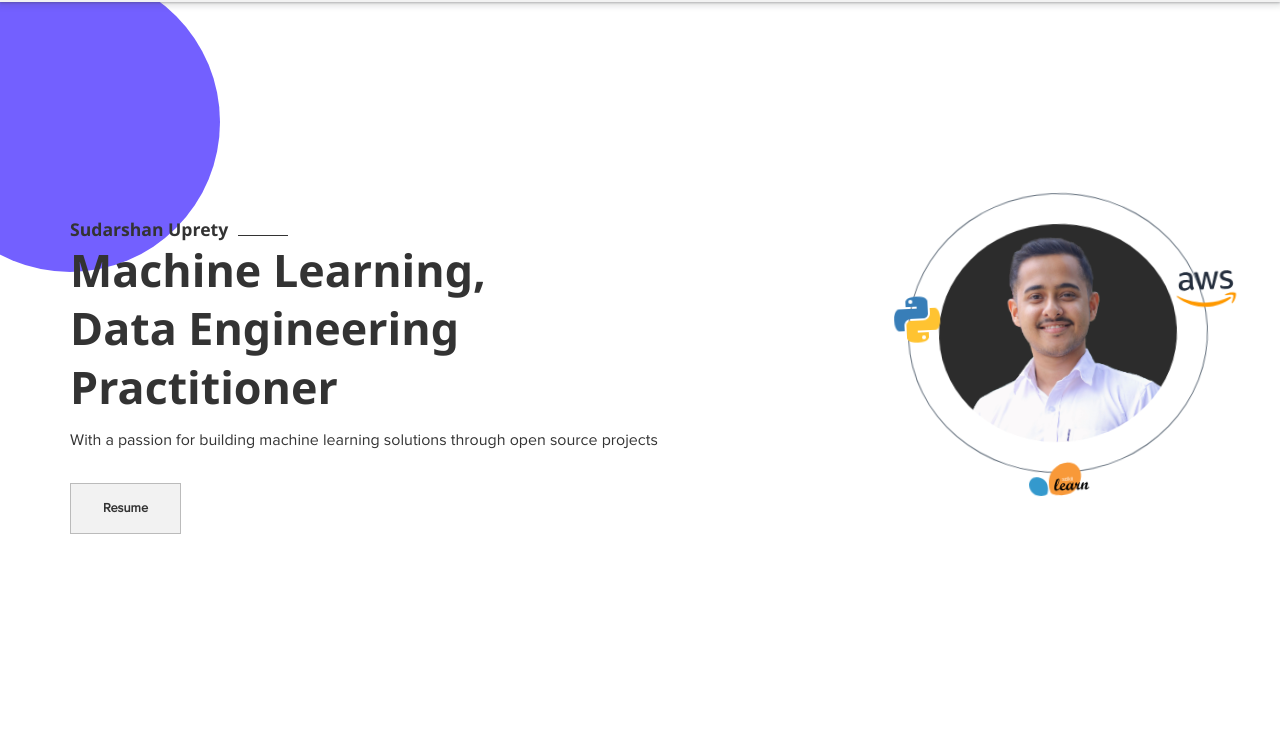
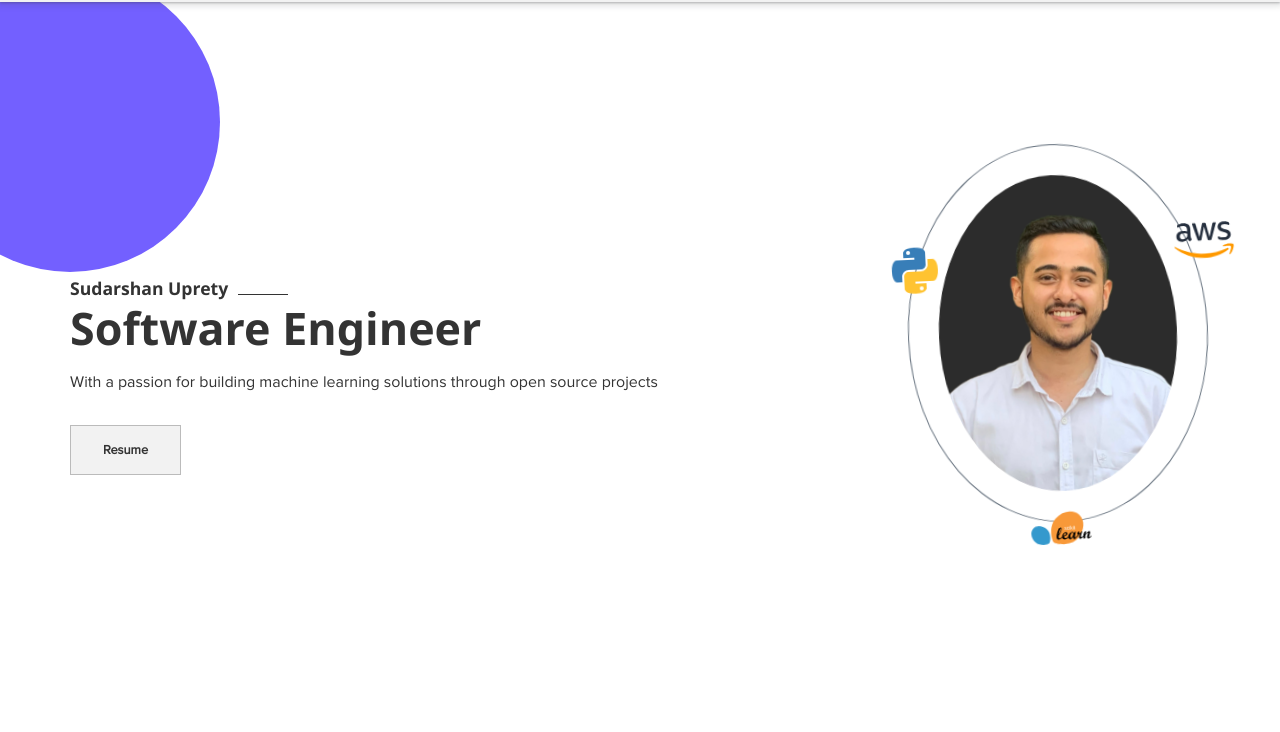
Before and after one commit to sudarshan-uprety/Portfolio, a plain HTML site: page index.html in a window 1280 px wide. Shown: the part 68-800 px from the top of the page. Drawn offline with Linux system fonts and the light colour scheme.

Commit message:
changes in portfolio

```diff
--- a/index.html
+++ b/index.html
@@ -14,7 +14,7 @@
    <!-- Open Graph / Facebook -->
 <meta property="og:type" content="website">
 <meta property="og:url" content="https://www.victoreke.com/">
-<meta property="og:title" content="Sudarshan Uprety - Machine Learning and Data Engineering Practitioner">
+<meta property="og:title" content="Sudarshan Uprety - Software Engineer (Backend)">
 <meta property="og:description" content="Sudarshan Uprety is a Frontend Developer based in Port Harcourt, Nigeria who is passionate about building web solutions and products around open source communities.">
 <meta property="og:image" content="https://user-images.githubusercontent.com/62628408/152209979-0890fce1-2450-4e4a-b65c-7cd7fc4c3daf.png">
 <meta name="theme-color" content="#ffffff">
@@ -23,7 +23,7 @@
 <!-- Twitter -->
 <meta property="twitter:card" content="summary_large_image">
 <meta property="twitter:url" content="https://www.victoreke.com/">
-<meta property="twitter:title" content="Sudarshan Uprety - Machine Learning and Data Engineering Practitioner">
+<meta property="twitter:title" content="Sudarshan Uprety - Software Engineer (Backend)">
 <meta property="twitter:description" content="Victor Eke is a Frontend Developer based in Port Harcourt, Nigeria who is passionate about building web solutions and products around open source communities.">
 <meta property="twitter:image" content="https://user-images.githubusercontent.com/62628408/152209979-0890fce1-2450-4e4a-b65c-7cd7fc4c3daf.png">
 
@@ -129,14 +129,14 @@
       <section class="content container">
         <div class="content-text">
           <h1>Sudarshan Uprety<span class="underline"></span></h1>
-          <h2 class="text-secondary">Machine Learning,</h2>
-          <h2 class="text-secondary">Data Engineering</h2>
-          <h2 class="text-secondary"> Practitioner</h2>
+          <h2 class="text-secondary">Software Engineer</h2>
+          <!-- <h2 class="text-secondary">Data Engineering</h2>
+          <h2 class="text-secondary"> Practitioner</h2> -->
           <p>
             With a passion for building machine learning solutions through open source projects
           </p>
           <a
-            href="https://drive.google.com/file/d/1KPUJDdfubx02VefbnAIZtjH8J3kGAMdO/view?usp=share_link" target="_blank"
+            href="https://drive.google.com/file/d/1SRWCPbHpUR6Cjl9bQ2wqV8GQOt4Nf7Oi/view?usp=sharing" target="_blank"
             class="btn"
             >Resume</a
           >
@@ -144,7 +144,7 @@
         <div class="content-image">
           <div class="overlay-icons"></div>
           <img
-            src=img/home/suds.jpg
+            src=img/home/suds.jpeg
             alt="A portrait of Sudarshan"
           />
         </div>
```
Also changed, not shown: img/home/suds.jpeg (added), img/home/suds.jpg (deleted).
